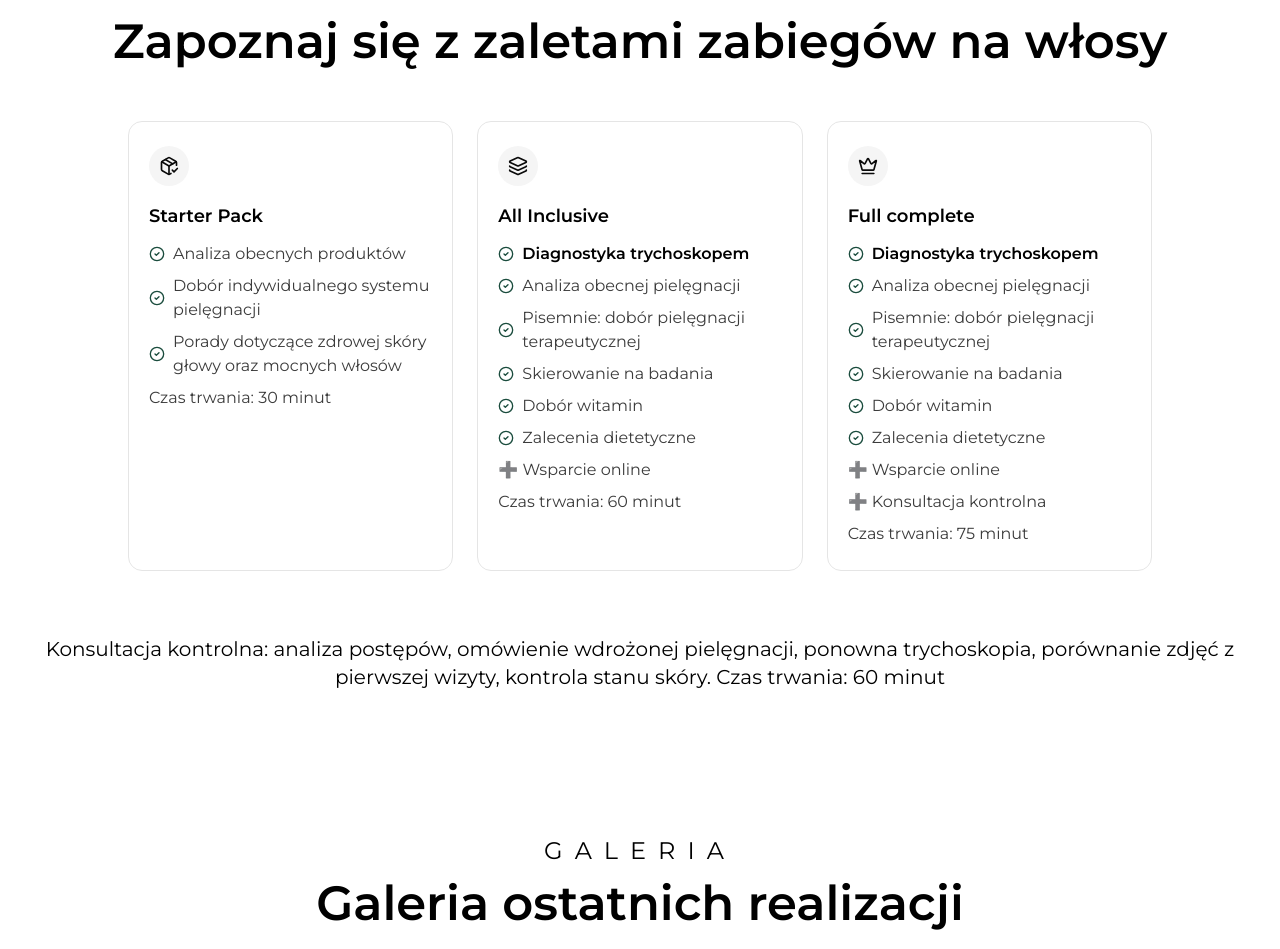
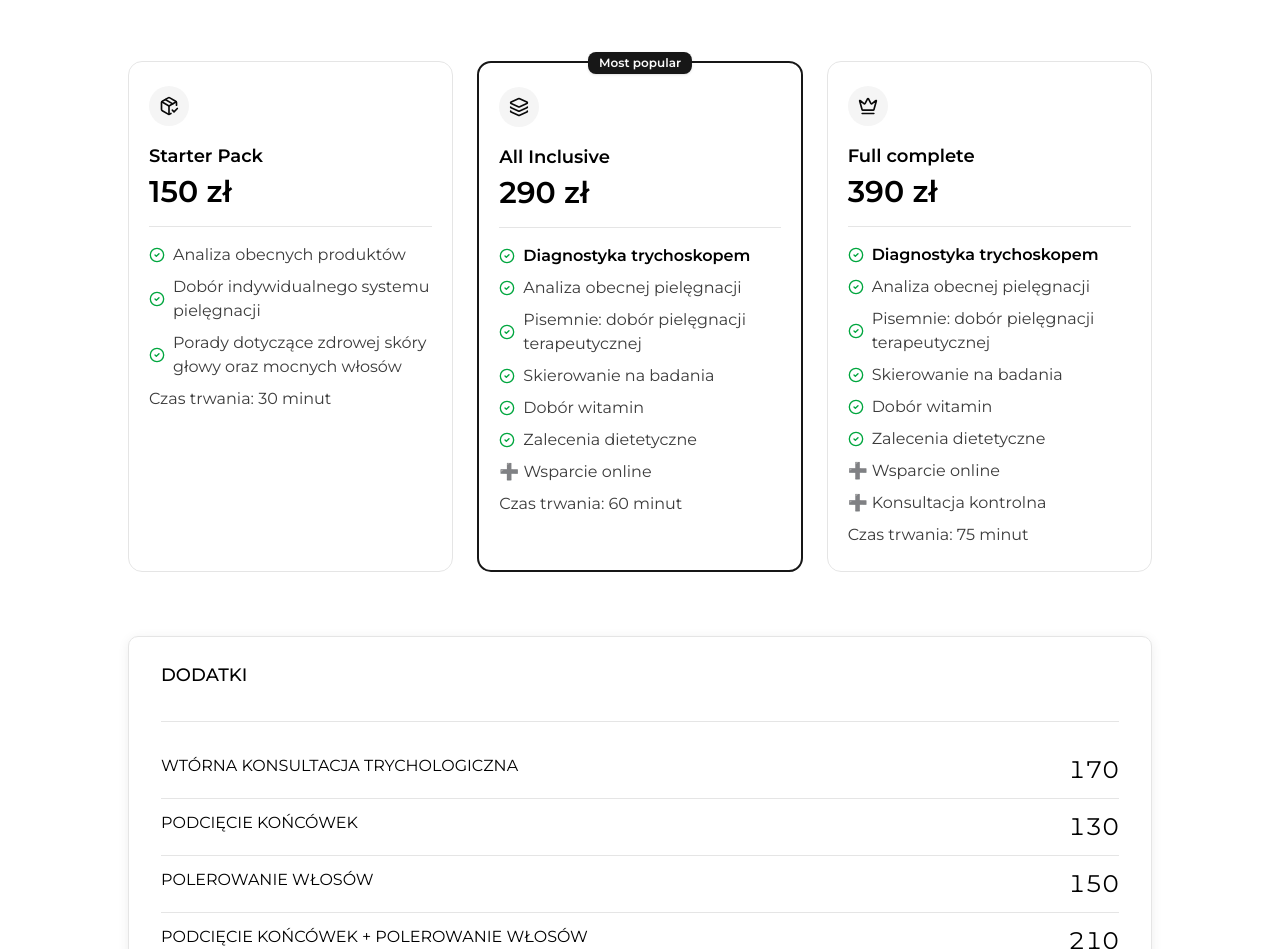
Before and after one commit to ValeriiMatviienko/hair, a Next.js app: page / in a window 1280 px wide. Shown: the part 943-1892 px from the top of the page. Built offline with nearby package versions, Linux system fonts and the light colour scheme.

Commit message:
price changeed

```diff
--- a/app/components/ServiceSection/index.tsx
+++ b/app/components/ServiceSection/index.tsx
@@ -4,13 +4,17 @@ import { FC } from "react";
 import { Fade } from "react-awesome-reveal";
 import { useTranslations } from "next-intl";
 import { getServiceData } from "./ServiceData";
+import { Badge } from "@/components/ui/badge";
+import { Separator } from "@/components/ui/separator";
 import { PackageCheck, Layers, Crown, CircleCheck } from "lucide-react";
+import { getAdditionalServices } from "../PriceSection/ProductPriceItems";
 
 const icons = [PackageCheck, Layers, Crown];
 
 const ServiceSection: FC = () => {
   const t = useTranslations("Index");
   const serviceData = getServiceData(t);
+  const additionalServices = getAdditionalServices(t);
 
   const isPlus = (s: string) => s.trim().startsWith("➕");
   const isTime = (s: string) =>
@@ -19,6 +23,8 @@ const ServiceSection: FC = () => {
     /^(Trichoscopy diagnostics|Diagnostyka trychoskopem|Діагностика трихоскопом)$/i.test(
       s.trim()
     );
+  const prices = [150, 290, 390];
+  const popularIndex = 1;
   return (
     <section
       className="px-4 py-12 mx-auto md:py-18 lg:px-8 max-w-7xl"
@@ -27,15 +33,15 @@ const ServiceSection: FC = () => {
       <div className="mb-10 text-center sm:mb-14">
         <Fade direction="up" delay={40} cascade damping={0.1} triggerOnce>
           <h1 className="mb-3 text-2xl text-black uppercase ls-51">
-            {t("service_section_title")}
+            {t("price_section_title")}
           </h1>
         </Fade>
 
-        <Fade direction="up" delay={40} cascade damping={0.1} triggerOnce>
+        {/* <Fade direction="up" delay={40} cascade damping={0.1} triggerOnce>
           <p className="text-3xl font-semibold text-black lg:text-5xl">
             {t("service_section_subtitle")}
           </p>
-        </Fade>
+        </Fade> */}
       </div>
 
       <Fade direction="up" delay={40} cascade damping={0.1} triggerOnce>
@@ -46,8 +52,17 @@ const ServiceSection: FC = () => {
             return (
               <div
                 key={item.serviceTitle}
-                className="flex flex-col items-start border rounded-xl py-6 px-5 bg-background"
+                className={[
+                  "relative flex flex-col items-start border rounded-xl py-6 px-5 bg-background",
+                  index === popularIndex ? "border-2 border-primary" : "",
+                ].join(" ")}
               >
+                {index === popularIndex && (
+                  <Badge className="absolute top-0 right-1/2 translate-x-1/2 -translate-y-1/2">
+                    Most popular
+                  </Badge>
+                )}
+
                 <div className="mb-4 h-10 w-10 flex items-center justify-center bg-muted rounded-full">
                   <Icon className="size-5" />
                 </div>
@@ -56,7 +71,13 @@ const ServiceSection: FC = () => {
                   {item.serviceTitle}
                 </span>
 
-                <ul className="mt-3 space-y-2 w-full">
+                <p className="mt-1 text-3xl font-semibold text-black">
+                  {prices[index]} zł
+                </p>
+
+                <Separator className="my-4" />
+
+                <ul className="space-y-2 w-full">
                   {item.serviceFeatures.map((feature) => {
                     const noCheck = isPlus(feature) || isTime(feature);
 
@@ -82,9 +103,8 @@ const ServiceSection: FC = () => {
                         ) : (
                           <>
                             <div className="h-4 w-4 flex items-center justify-center">
-                              <CircleCheck className="h-4 w-4 text-darkgreen" />
+                              <CircleCheck className="h-4 w-4 text-green-600" />
                             </div>
-
                             <span
                               className={[
                                 "leading-6",
@@ -106,7 +126,32 @@ const ServiceSection: FC = () => {
           })}
         </div>
       </Fade>
+      <div className="mt-12 sm:mt-16 max-w-(--breakpoint-lg) mx-auto">
+        <div className="relative p-6 bg-background border px-8 rounded-lg shadow-[0px_2px_12px_0px_rgba(0,0,0,0.07)]">
+          <h3 className="text-lg font-medium uppercase text-black">
+            {t("dodatki_title")}
+          </h3>
 
+          <Separator className="my-8" />
+
+          <ul className="space-y-3">
+            {additionalServices.map((service) => (
+              <li
+                key={service.name}
+                className="flex items-start justify-between gap-3 border-b last:border-b-0 pb-3 last:pb-0"
+              >
+                <div className="flex items-start gap-1.5">
+                  <span className="text-black uppercase">{service.name}</span>
+                </div>
+
+                <span className="text-lg md:text-2xl text-black tabular-nums">
+                  {service.price}
+                </span>
+              </li>
+            ))}
+          </ul>
+        </div>
+      </div>
       <Fade direction="up" delay={40} damping={0.1} triggerOnce>
         <p className="mt-16 text-lg text-center text-black sm:text-xl">
           {t("benefits_conclusion")}
--- a/app/page.tsx
+++ b/app/page.tsx
@@ -18,7 +18,7 @@ export default function Home() {
       <HeroSection />
       <ServiceSection />
       <GallerySection />
-      <PriceSection />
+      {/* <PriceSection /> */}
       <FAQSection />
       <FooterSection />
       <ScrollToTopButton />
```
